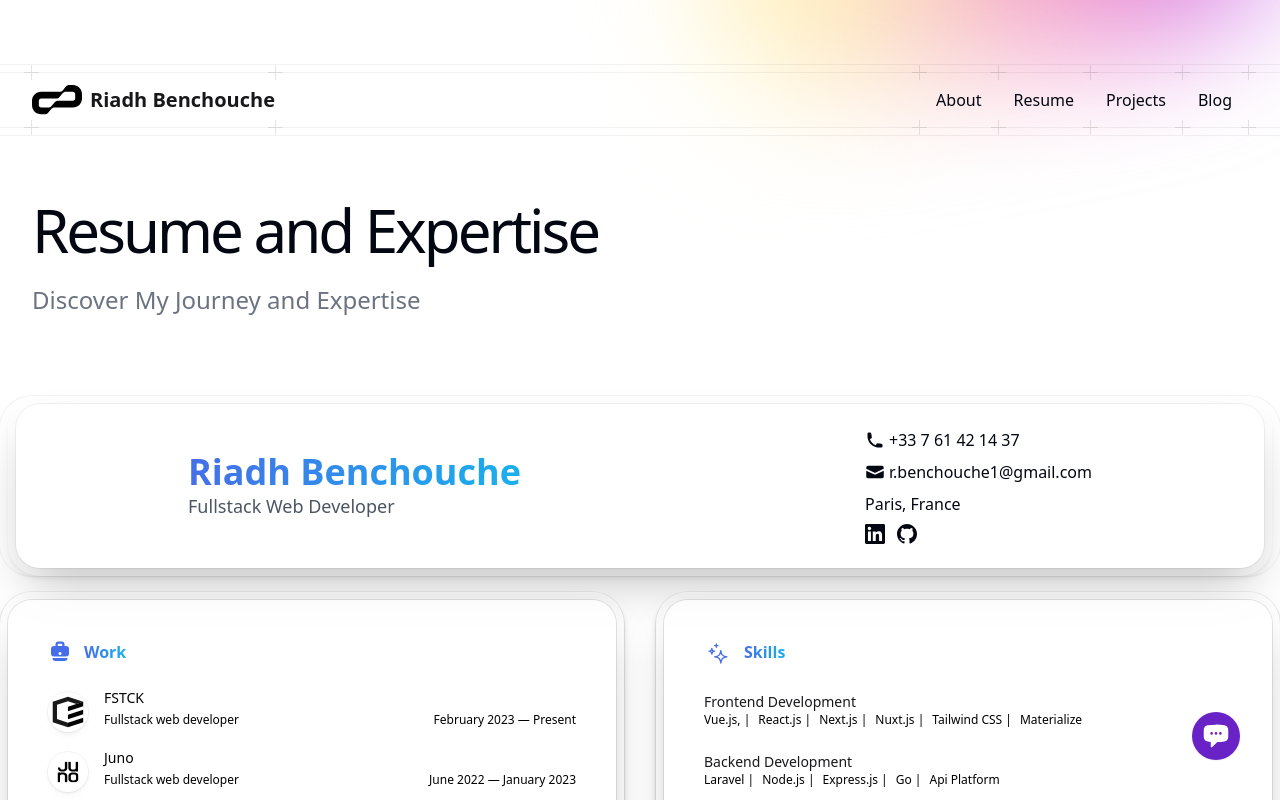
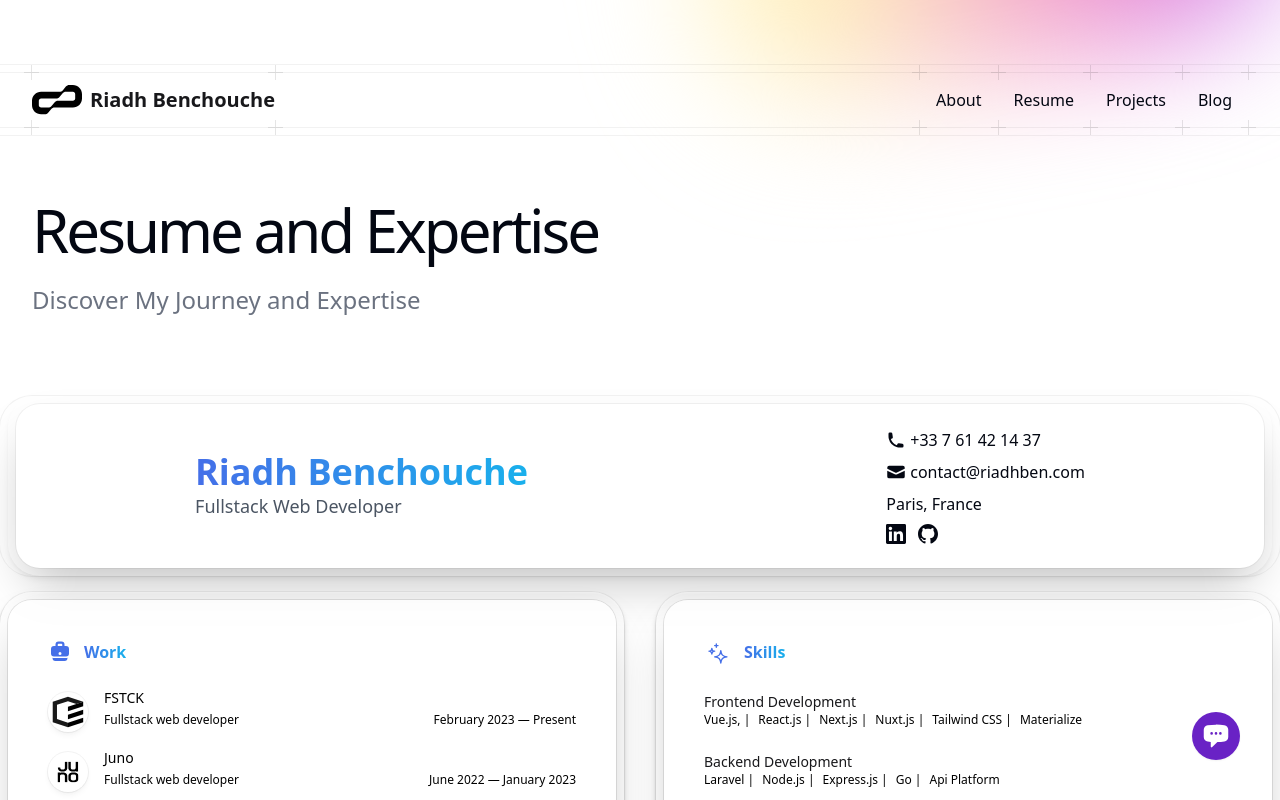
Before and after one commit to riadh-benchouche/riadh-portfolio, a Next.js app: page /resume in a window 1280 px wide. Shown: the top 800 px of the page. Built offline with nearby package versions, Linux system fonts and the light colour scheme; a web font is replaced by a local one.

Commit message:
adding a new contact mail

```diff
--- a/src/app/api/contact/route.ts
+++ b/src/app/api/contact/route.ts
@@ -34,14 +34,14 @@ export async function POST(req: Request): Promise<Response> {
 
   await sgMail.send({
     to: 'r.benchouche1@gmail.com',
-    from: 'r.benchouche1@gmail.com',
+    from: 'contact@riadhben.com',
     subject: 'New contact form submission',
     html: htmlContent,
   })
 
   await sgMail.send({
     to: email,
-    from: 'r.benchouche1@gmail.com',
+    from: 'contact@riadhben.com',
     subject: 'Thank you for your message!',
     html: htmlContentConfirmation,
   })
--- a/src/app/page.tsx
+++ b/src/app/page.tsx
@@ -34,7 +34,7 @@ function Hero() {
             Laravel to create scalable, high-performance applications.
           </p>
           <div className="mt-12 flex flex-col gap-x-6 gap-y-4 sm:flex-row">
-            <Button href="#">Discover My Work</Button>
+            <Button href="/projects">Discover My Work</Button>
           </div>
         </div>
       </Container>
--- a/src/app/resume/page.tsx
+++ b/src/app/resume/page.tsx
@@ -361,10 +361,10 @@ function HeaderInfo() {
             </a>
 
             <a
-              href="mailto:r.benchouche1@gmail.com"
+              href="mailto:contact@riadhben.com"
               className="flex items-center text-sm text-gray-950 hover:text-gray-950/75 md:text-base"
             >
-              <EnvelopeIcon className="mr-1 h-5 w-5" /> r.benchouche1@gmail.com
+              <EnvelopeIcon className="mr-1 h-5 w-5" /> contact@riadhben.com
             </a>
             <div className="text-sm text-gray-950 md:text-base">
               Paris, France
--- a/src/components/footer.tsx
+++ b/src/components/footer.tsx
@@ -23,7 +23,7 @@ function CallToAction() {
       <div className="mt-6">
         <Button
           className="w-full sm:w-auto"
-          href="mailto:r.benchouche1@gmail.com"
+          href="mailto:contact@riadhben.com"
         >
           Contact Me
         </Button>
```
